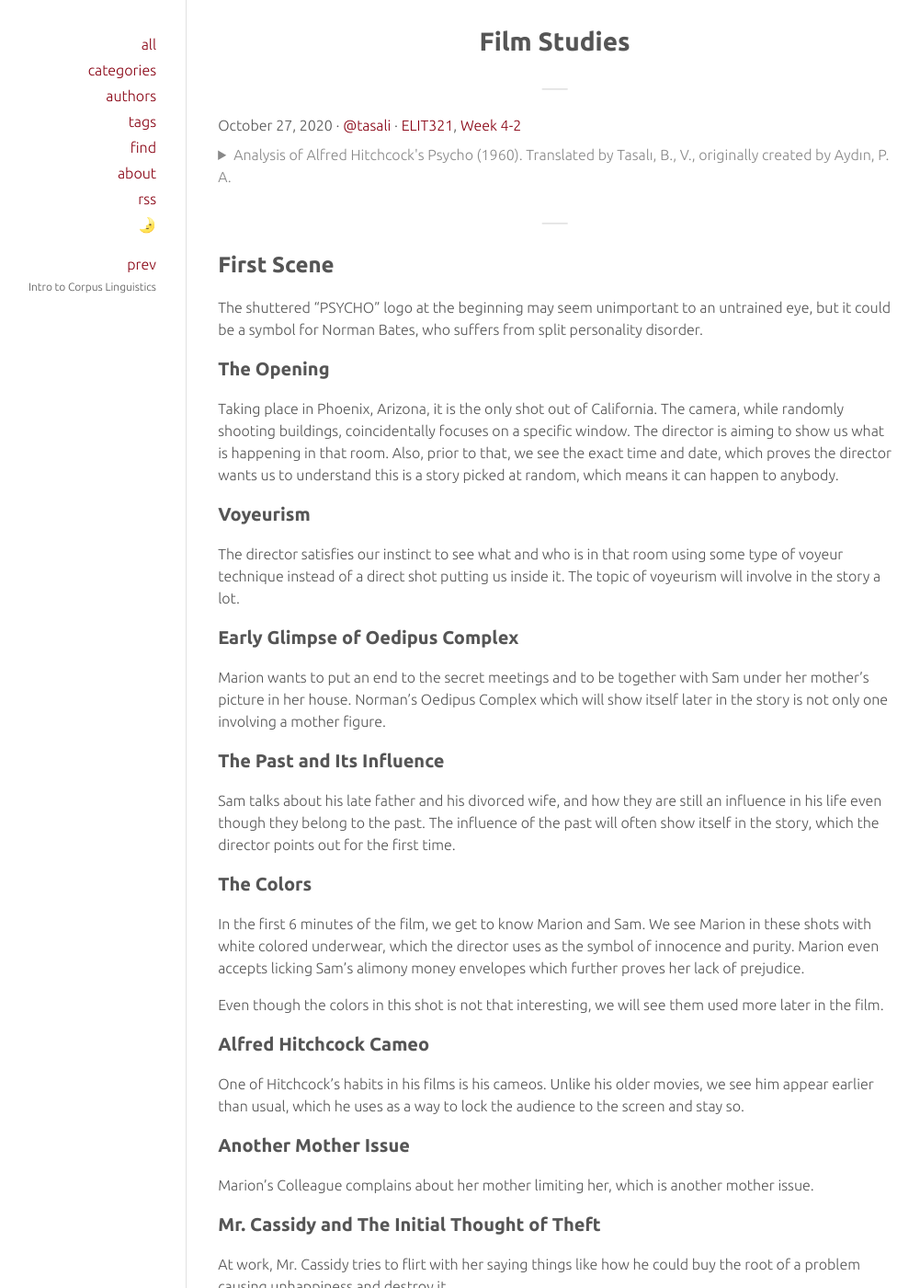
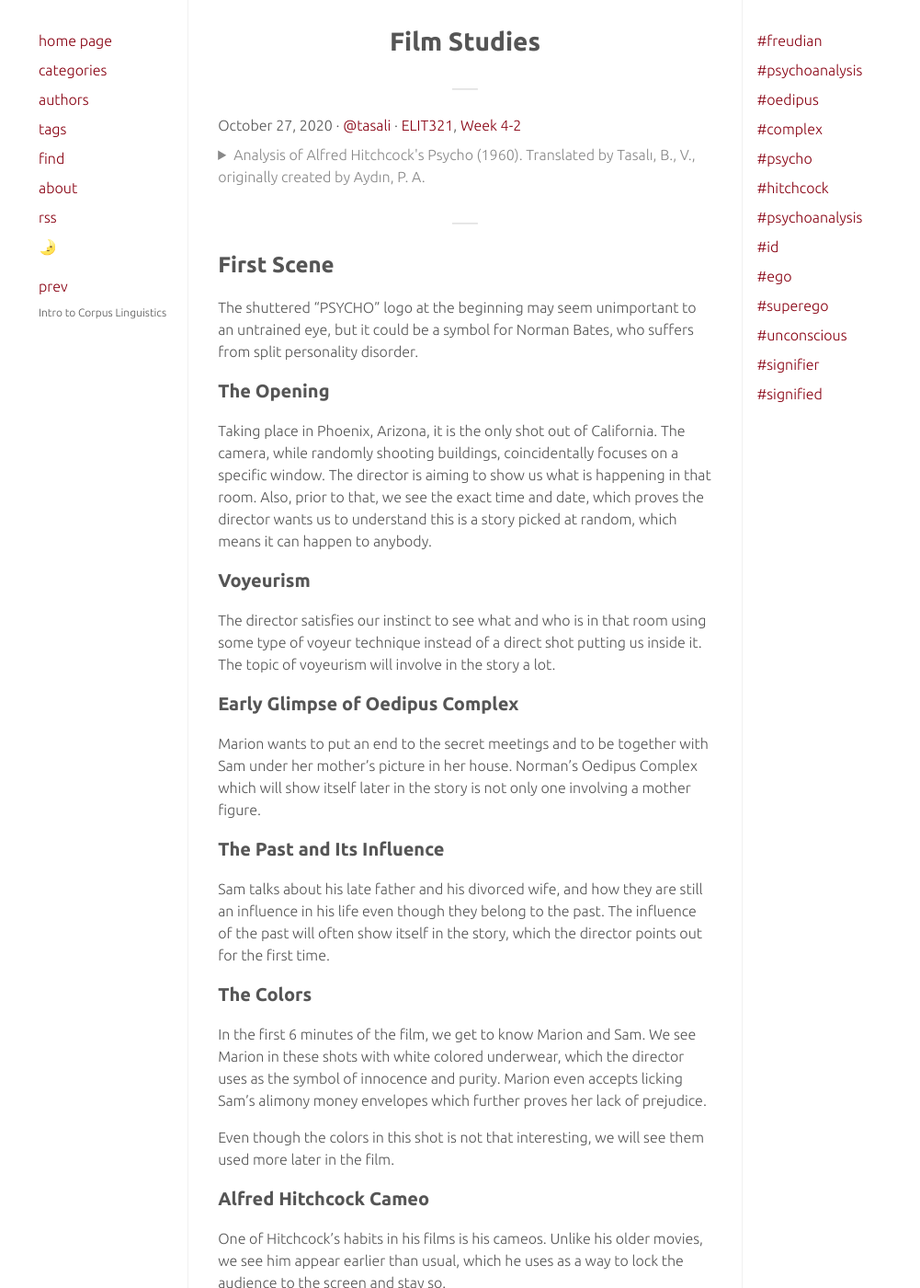
Before and after one commit to velitasali/notes, a Jekyll site: the page built from _posts/2020-10-27-film-studies-4-2.md, in a window 1280 px wide and 1400 px high. Shown: the whole window at 92% size, without its empty margins (134-1135 px from the left). Built offline with Jekyll 4.4.1, drawn with Linux system fonts in a browser that asks for light colours.

Commit message:
Update layout

```diff
--- a/_data/navigation.yml
+++ b/_data/navigation.yml
@@ -1,5 +1,5 @@
 links:
-- title: all
+- title: home page
   url: /
 - title: categories
   url: /categories
--- a/_layouts/default.html
+++ b/_layouts/default.html
@@ -4,11 +4,23 @@ layout: compress
 
 <!DOCTYPE html>
 <html lang="en" >
-  {% include head.html %}
+{% include head.html %}
   <body>
     <main role="main">
-	    {% include navigation.html %}
-      {{ content }}
+{% include navigation.html %}
+{{ content }}
+{% assign tag_size = page.tags | size %}
+{% if tag_size > 0 %}
+      <footer>
+        <nav>
+          <ul>
+  {% for tag in page.tags %}
+            <li><a href="/tags#{{ tag | slugify }}">#{{ tag }}</a></li>
+  {% endfor %}
+          </ul>
+        </nav>
+      </footer>
+{% endif %}
     </main>
   </body>
 </html>
--- a/_layouts/post.html
+++ b/_layouts/post.html
@@ -2,9 +2,8 @@
 layout: default
 ---
 {% assign category_size = page.categories | size %}
-{% assign tag_size = page.tags | size %}
 <section>
-  <article class="dashed-separator">
+  <article>
     <header class="dashed-separator">
       <h1>{{ page.title }}</h1>
       <p>
@@ -27,10 +26,4 @@ layout: default
     </header>
     {{ content }}
   </article>
-{% if tag_size > 0 %}
-  <p>
-  {% for tag in page.tags %}
-    <a href="/tags#{{ tag | slugify }}">#{{ tag }}</a>{% unless forloop.last %}&nbsp;{% endunless %}{% endfor %}
-  </p>
-{% endif %}
 </section>
--- a/_sass/_main.scss
+++ b/_sass/_main.scss
@@ -181,7 +181,6 @@ article {
 	header> {
 
 		details {
-			//	font-size: .85rem;
 			color: #888888;
 		}
 
@@ -228,7 +227,7 @@ hr {
 main {
 	max-width: 60rem;
 	display: grid;
-	grid-template-columns: repeat(auto-fit, minmax(10rem, 1fr));
+	grid-template-columns: repeat(5, 1fr);
 	margin: auto;
 	gap: 1rem;
 }
@@ -238,21 +237,27 @@ main> {
 		display: flex;
 		flex-direction: column;
 		box-sizing: border-box;
-		grid-column: span 4;
+		grid-column: span 3;
 		margin: 1rem;
 	}
 
 	header {
+		border-right: 1px solid $unopinionated_color_lighter;
+	}
+
+	footer {
+		border-left: 1px solid $unopinionated_color_lighter;
+	}
+
+	header, footer {
 		position: relative;
 		box-sizing: border-box;
-	}
+		grid-column: span 1;
 
-	header {
 		nav {
-			padding: 2rem 0;
-			border-right: 1px solid $unopinionated_color;
+			padding: 1.5rem 1rem;
 			position: fixed;
-			width: 11rem;
+			width: 10rem;
 			font-weight: 350;
 			top: 0;
 			bottom: 0;
@@ -275,8 +280,8 @@ main> {
 			}
 
 			li {
-				text-align: right;
-				margin: .25rem 2rem .25rem 0;
+				//text-align: right;
+				margin: .5rem 0;
 				padding: 0;
 			}
 
@@ -412,7 +417,7 @@ ol.posts:empty::before {
 }
 
 .posts,
-header ul {
+header ul, footer ul {
 	list-style: none;
 }
 
@@ -494,23 +499,46 @@ ul.navigation-compact li:hover {
 	}
 
 	main> {
-		header {
-			grid-column: span 4;
+		header, footer {
+			grid-column: span 5;
+			border: 0;
 		}
 
 		header::after {
 			@include dashed-separator();
 		}
 
+		footer::before {
+			@include dashed-separator();
+		}
+
 		section {
 			margin-top: 0;
+			grid-column: span 5;
+		}
+
+		header, footer {
+			nav {
+				position: initial;
+				width: initial;
+			}
+		}
+
+		footer nav {
+			ul {
+				flex-direction: row;
+				flex-wrap: wrap;
+				justify-items: center;
+			}
+
+			li {
+				display: inline-flex;
+				margin: .5rem;
+			}
 		}
 
 		header {
 			nav {
-				position: initial;
-				width: initial;
-				border: 0;
 				margin: 2rem 0 0 0;
 				padding: 0;
 			}
@@ -530,9 +558,7 @@ ul.navigation-compact li:hover {
 
 				li {
 					display: flex;
-					margin-left: auto;
-					margin-right: auto;
-					padding: 0rem;
+					margin: .5rem auto;
 				}
 
 				li a:hover {
@@ -563,7 +589,7 @@ ul.navigation-compact li:hover {
 				}
 
 				ul.navigation-main li {
-					padding-top: 1rem;
+					margin: 1rem auto;
 				}
 			}
 		}
--- a/index.html
+++ b/index.html
@@ -3,7 +3,7 @@ layout: default
 ---
 
 <section>
-    <h1>all <small>{{ site.posts | size }}</small></h1>
+    <h1>home page</h1>
 {% for post in site.posts %}
     {% capture day %}{{ post.date | date: '%m%d%Y' }}{% endcapture %}
     {% capture nday %}{{ post.next.date | date: '%m%d%Y' }}{% endcapture %}
```
